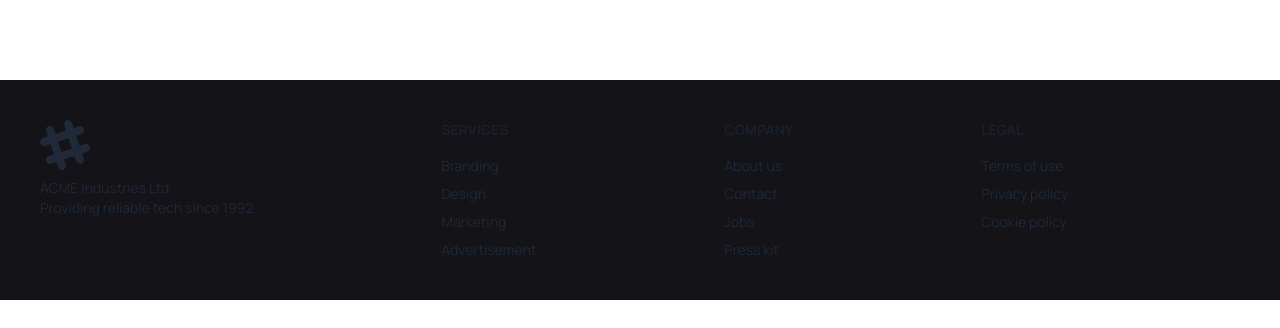
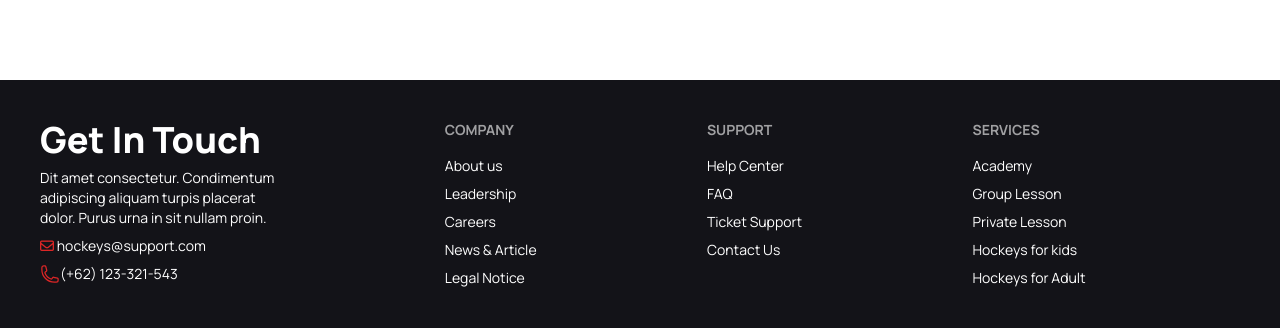
Before and after one commit to NabilaFerdousPrapty/Hockeys, a plain HTML site: page index.html in a window 1280 px wide. Shown: the part 4898-5226 px from the top of the page. Before the commit the page ends 5198 px from the top, so only its background shows below. Drawn offline with nearby package versions, Linux system fonts and the light colour scheme.

Commit message:
footer remains

```diff
--- a/index.html
+++ b/index.html
@@ -668,30 +668,38 @@
         </section>
     </main>
 
-    <footer class="footer p-10 bg-[#131318] text-base-content mt-20">
+    <footer class="footer text-center lg:text-left p-10 bg-[#131318] text-base-content mt-20 text-white">
         <aside>
-          <svg width="50" height="50" viewBox="0 0 24 24" xmlns="http://www.w3.org/2000/svg" fill-rule="evenodd" clip-rule="evenodd" class="fill-current"><path d="M22.672 15.226l-2.432.811.841 2.515c.33 1.019-.209 2.127-1.23 2.456-1.15.325-2.148-.321-2.463-1.226l-.84-2.518-5.013 1.677.84 2.517c.391 1.203-.434 2.542-1.831 2.542-.88 0-1.601-.564-1.86-1.314l-.842-2.516-2.431.809c-1.135.328-2.145-.317-2.463-1.229-.329-1.018.211-2.127 1.231-2.456l2.432-.809-1.621-4.823-2.432.808c-1.355.384-2.558-.59-2.558-1.839 0-.817.509-1.582 1.327-1.846l2.433-.809-.842-2.515c-.33-1.02.211-2.129 1.232-2.458 1.02-.329 2.13.209 2.461 1.229l.842 2.515 5.011-1.677-.839-2.517c-.403-1.238.484-2.553 1.843-2.553.819 0 1.585.509 1.85 1.326l.841 2.517 2.431-.81c1.02-.33 2.131.211 2.461 1.229.332 1.018-.21 2.126-1.23 2.456l-2.433.809 1.622 4.823 2.433-.809c1.242-.401 2.557.484 2.557 1.838 0 .819-.51 1.583-1.328 1.847m-8.992-6.428l-5.01 1.675 1.619 4.828 5.011-1.674-1.62-4.829z"></path></svg>
-          <p>ACME Industries Ltd.<br/>Providing reliable tech since 1992</p>
+          <h2 class="text-4xl font-extrabold">Get In Touch</h2>
+          <p>Dit amet consectetur. Condimentum <br>  adipiscing aliquam turpis placerat <br> dolor. Purus urna in sit nullam proin. </p>
+          <p class=""><i class="fa-sharp fa-regular fa-envelope text-red-600"></i> hockeys@support.com</p>
+          <p class="flex"><svg xmlns="http://www.w3.org/2000/svg" fill="none" viewBox="0 0 24 24" stroke-width="1.5" stroke="currentColor" class="w-5 h-5 text-red-600">
+            <path stroke-linecap="round" stroke-linejoin="round" d="M2.25 6.75c0 8.284 6.716 15 15 15h2.25a2.25 2.25 0 0 0 2.25-2.25v-1.372c0-.516-.351-.966-.852-1.091l-4.423-1.106c-.44-.11-.902.055-1.173.417l-.97 1.293c-.282.376-.769.542-1.21.38a12.035 12.035 0 0 1-7.143-7.143c-.162-.441.004-.928.38-1.21l1.293-.97c.363-.271.527-.734.417-1.173L6.963 3.102a1.125 1.125 0 0 0-1.091-.852H4.5A2.25 2.25 0 0 0 2.25 4.5v2.25Z" />
+          </svg> (+62) 123-321-543
+          </p>
         </aside>
-        <nav>
-          <header class="footer-title">Services</header>
-          <a class="link link-hover">Branding</a>
-          <a class="link link-hover">Design</a>
-          <a class="link link-hover">Marketing</a>
-          <a class="link link-hover">Advertisement</a>
-        </nav>
         <nav>
           <header class="footer-title">Company</header>
           <a class="link link-hover">About us</a>
-          <a class="link link-hover">Contact</a>
-          <a class="link link-hover">Jobs</a>
-          <a class="link link-hover">Press kit</a>
+          <a class="link link-hover">Leadership</a>
+          <a class="link link-hover">Careers</a>
+          <a class="link link-hover">News & Article</a>
+          <a class="link link-hover">Legal Notice</a>
         </nav>
         <nav>
-          <header class="footer-title">Legal</header>
-          <a class="link link-hover">Terms of use</a>
-          <a class="link link-hover">Privacy policy</a>
-          <a class="link link-hover">Cookie policy</a>
+          <header class="footer-title">Support</header>
+          <a class="link link-hover">Help Center</a>
+          <a class="link link-hover"> FAQ</a>
+          <a class="link link-hover">Ticket Support</a>
+          <a class="link link-hover">Contact Us</a>
+        </nav>
+        <nav>
+          <header class="footer-title">Services</header>
+          <a class="link link-hover">Academy</a>
+          <a class="link link-hover">Group Lesson</a>
+          <a class="link link-hover">Private Lesson</a>
+          <a class="link link-hover">Hockeys for kids</a>
+          <a class="link link-hover">Hockeys for Adult</a>
         </nav>
       </footer>
 
```
